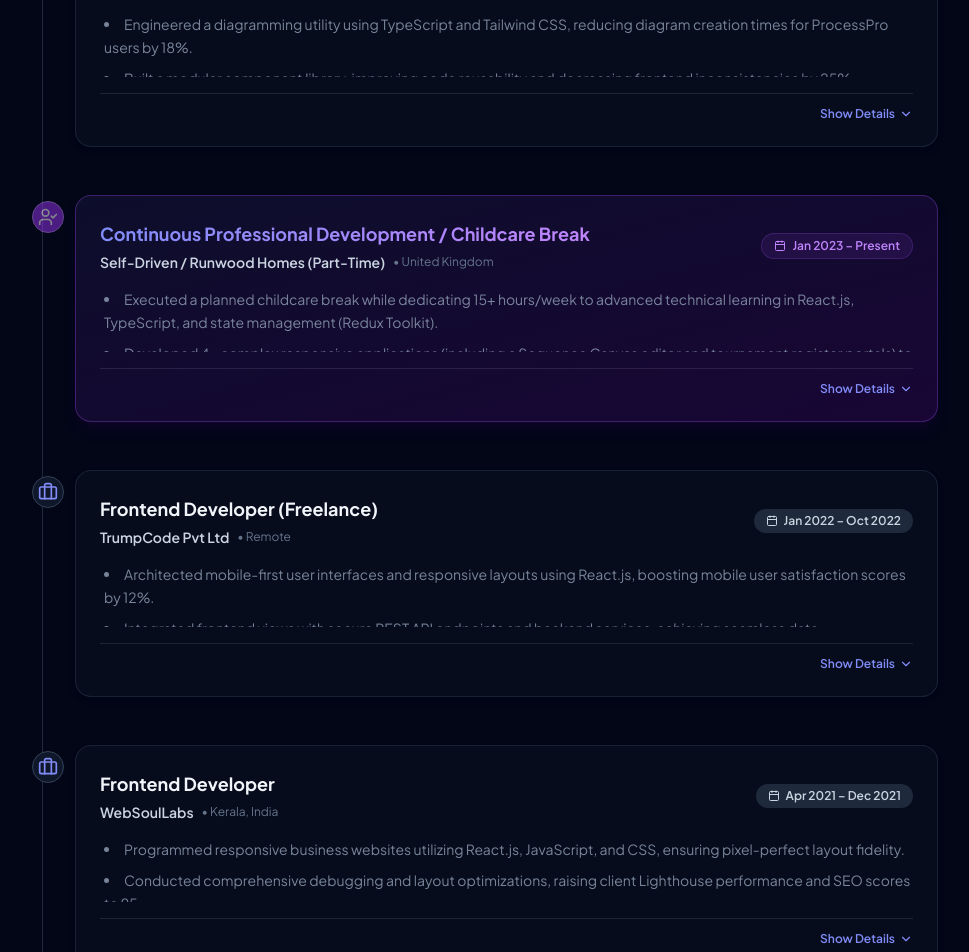
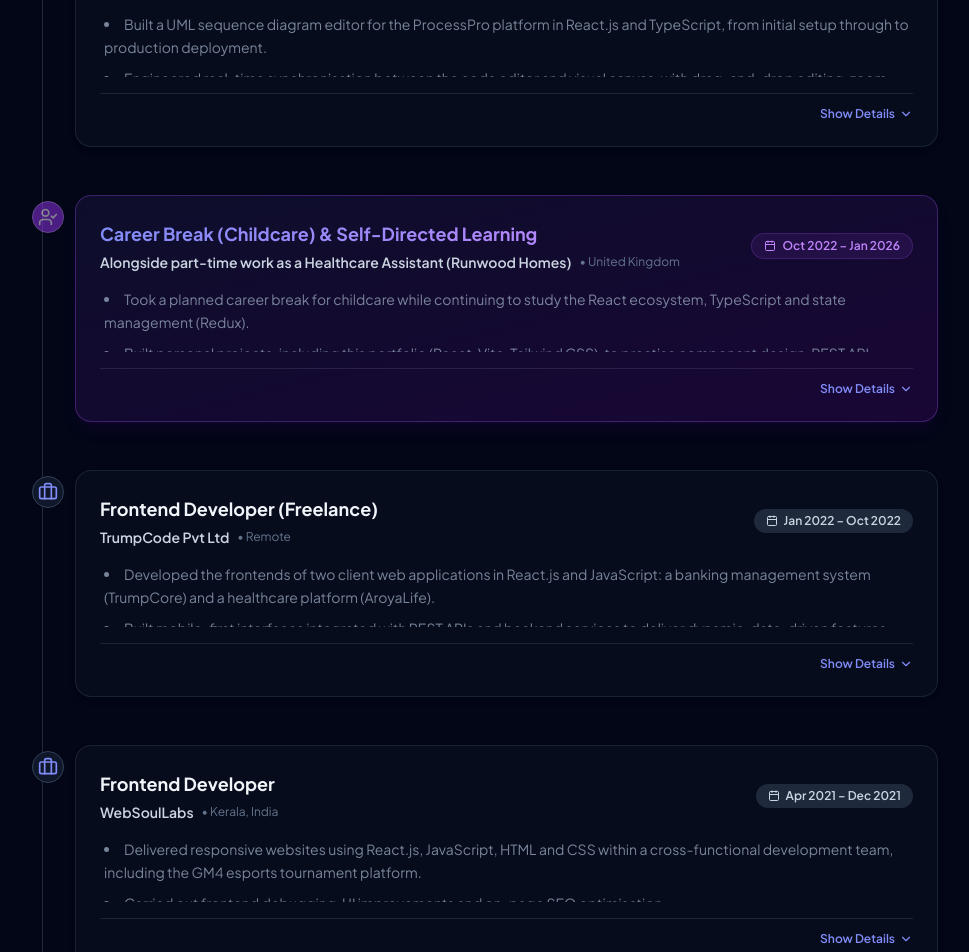
Before and after one commit to Namithakannoth/NamithaKannothVeedu-Personal-Portfolio, a React (Vite) app: page / in a window 1280 px wide. Shown: the part 1120-2072 px from the top of the page, without its empty margins (150-1119 px from the left). Built offline with nearby package versions, Linux system fonts and the light colour scheme.

Commit message:
Update portfolio content to match current CV

```diff
--- a/src/components/Education.jsx
+++ b/src/components/Education.jsx
@@ -22,7 +22,7 @@ export default function Education({ darkMode }) {
       provider: 'NextLeap',
       period: '2026 – Present',
       status: 'In Progress',
-      details: 'Engaging in a project-led fellowship focused on product analytics, SQL query optimization, Python-based data manipulation (Pandas, NumPy), and interactive dashboards using Tableau.'
+      details: 'Currently completing a project-based data analytics programme covering Excel, SQL, Python (pandas) and Power BI dashboards.'
     },
     {
       title: 'Capgemini Certified Web Developer',
--- a/src/components/Hero.jsx
+++ b/src/components/Hero.jsx
@@ -44,7 +44,7 @@ export default function Hero({ darkMode }) {
         <p className={`text-base sm:text-lg max-w-3xl mb-10 leading-relaxed font-normal animate-fade-in-up ${
           darkMode ? 'text-slate-400' : 'text-slate-600'
         }`} style={{ animationDelay: '0.3s' }}>
-          Performance-driven developer with <strong>2+ years of professional and freelance experience</strong> engineering responsive, accessible, and user-focused web interfaces. Specialized in <strong>React.js</strong>, <strong>TypeScript</strong>, <strong>Redux/State Management</strong>, and <strong>Tailwind CSS</strong>, with a proven track record of reducing developer overhead, integrating REST APIs, and delivering scalable codebases.
+          Frontend developer with <strong>around 2 years of hands-on experience</strong> across commercial and internship roles, building responsive, accessible, user-focused web interfaces. Skilled in <strong>React.js</strong>, <strong>TypeScript</strong>, <strong>Redux</strong> and <strong>Tailwind CSS</strong>, with experience delivering reusable component libraries and REST API integrations in Agile teams.
         </p>
 
         {/* CTA Buttons */}
--- a/src/components/Journey.jsx
+++ b/src/components/Journey.jsx
@@ -10,24 +10,24 @@ export default function Journey({ darkMode }) {
       period: 'Feb 2026 – Mar 2026',
       icon: <Briefcase className="w-5 h-5" />,
       bullets: [
-        'Engineered a diagramming utility using TypeScript and Tailwind CSS, reducing diagram creation times for ProcessPro users by 18%.',
-        'Built a modular component library, improving code reusability and decreasing frontend inconsistencies by 25%.',
-        'Collaborated in Agile Git-based sprints, resolving 15+ complex frontend bugs and UI refactoring tasks per week.',
-        'Enhanced responsiveness and rendering metrics of internal reporting dashboards to ensure optimal cross-device usability.',
-        'Worked with senior engineers to implement client-side data serialization and diagram exports.'
+        'Built a UML sequence diagram editor for the ProcessPro platform in React.js and TypeScript, from initial setup through to production deployment.',
+        'Engineered real-time synchronisation between the code editor and visual canvas, with drag-and-drop editing, zoom controls, saved sessions and PNG/SVG export.',
+        'Designed a reusable UI component library in TypeScript and Tailwind CSS, standardising the look and feel across 3+ internal tools.',
+        'Enhanced the usability of internal reporting tools through responsive UI improvements and targeted debugging.',
+        'Collaborated in an Agile team through GitHub workflows, raising pull requests, taking part in code reviews and presenting weekly progress to my manager.'
       ]
     },
     {
-      role: 'Continuous Professional Development / Childcare Break',
-      company: 'Self-Driven / Runwood Homes (Part-Time)',
+      role: 'Career Break (Childcare) & Self-Directed Learning',
+      company: 'Alongside part-time work as a Healthcare Assistant (Runwood Homes)',
       location: 'United Kingdom',
-      period: 'Jan 2023 – Present',
+      period: 'Oct 2022 – Jan 2026',
       icon: <UserCheck className="w-5 h-5" />,
       highlight: true,
       bullets: [
-        'Executed a planned childcare break while dedicating 15+ hours/week to advanced technical learning in React.js, TypeScript, and state management (Redux Toolkit).',
-        'Developed 4+ complex responsive applications (including a Sequence Canvas editor and tournament register portals) to master Vite configurations, custom React Hooks, and REST API integrations.',
-        'Maintained absolute currency with the modern frontend ecosystem, centering on web accessibility (WCAG), performance auditing, and Git workflows.'
+        'Took a planned career break for childcare while continuing to study the React ecosystem, TypeScript and state management (Redux).',
+        'Built personal projects, including this portfolio (React, Vite, Tailwind CSS), to practise component design, REST API integration and Git workflows.',
+        'Kept up to date with modern frontend practice, including web accessibility (WCAG basics) and responsive design.'
       ]
     },
     {
@@ -37,10 +37,9 @@ export default function Journey({ darkMode }) {
       period: 'Jan 2022 – Oct 2022',
       icon: <Briefcase className="w-5 h-5" />,
       bullets: [
-        'Architected mobile-first user interfaces and responsive layouts using React.js, boosting mobile user satisfaction scores by 12%.',
-        'Integrated frontend views with secure REST API endpoints and backend services, achieving seamless data synchronization.',
-        'Refactored legacy React architectures, improving load metrics by 20% and resolving cross-browser rendering discrepancies.',
-        'Performed thorough unit testing and debugged layout issues, substantially improving application core stability.'
+        'Developed the frontends of two client web applications in React.js and JavaScript: a banking management system (TrumpCore) and a healthcare platform (AroyaLife).',
+        'Built mobile-first interfaces integrated with REST APIs and backend services to deliver dynamic, data-driven features.',
+        'Carried out systematic testing, debugging and issue resolution across multiple releases.'
       ]
     },
     {
@@ -50,9 +49,8 @@ export default function Journey({ darkMode }) {
       period: 'Apr 2021 – Dec 2021',
       icon: <Briefcase className="w-5 h-5" />,
       bullets: [
-        'Programmed responsive business websites utilizing React.js, JavaScript, and CSS, ensuring pixel-perfect layout fidelity.',
-        'Conducted comprehensive debugging and layout optimizations, raising client Lighthouse performance and SEO scores to 95+.',
-        'Coordinated with cross-functional development teams during design iterations, speeding up product delivery timelines by 10%.'
+        'Delivered responsive websites using React.js, JavaScript, HTML and CSS within a cross-functional development team, including the GM4 esports tournament platform.',
+        'Carried out frontend debugging, UI improvements and on-page SEO optimisation.'
       ]
     }
   ];
--- a/src/components/Projects.jsx
+++ b/src/components/Projects.jsx
@@ -36,22 +36,23 @@ export default function Projects({ darkMode }) {
     {
       title: 'TrumpCore',
       subtitle: 'Banking Management System',
-      description: 'Administrative and operational dashboard panels built for banking internal workflows. Includes secure transaction tracking, reporting graphs, and client-profile management interfaces.',
+      description: 'Frontend for a centralised banking management system used for internal workflows, covering user and role management, customer accounts, transaction reporting, a real-time audit ledger and an administrative dashboard.',
       icon: <CreditCard className="w-6 h-6 text-pink-400" />,
       technologies: ['React.js', 'JavaScript', 'HTML5', 'CSS3', 'Bootstrap'],
       type: 'Client Project',
       isProprietary: false,
       features: [
         'Transaction logging and real-time audit ledger panel',
-        'Administrative dashboard with dynamic reporting charts',
-        'Client account lookup, modification, and onboarding flow',
+        'User and role management screens',
+        'Customer account handling interfaces',
+        'Transaction reporting and administrative dashboard',
         'Optimized responsive layouts for internal workspace laptops'
       ]
     },
     {
       title: 'AroyaLife',
       subtitle: 'Healthcare Application',
-      description: 'A doctor-patient communication web interface designed to simplify appointment booking, schedule management, and medical profiles for patients and healthcare providers.',
+      description: 'A healthcare management web interface for patients and doctors, covering appointment scheduling, online consultation, messaging and medical history tracking.',
       icon: <Heart className="w-6 h-6 text-emerald-400" />,
       technologies: ['React.js', 'JavaScript', 'HTML5', 'CSS3', 'SCSS'],
       type: 'Client Project',
@@ -59,7 +60,7 @@ export default function Projects({ darkMode }) {
       features: [
         'Dr. schedule calendar matching and booking interface',
         'Patient profile panel containing historical logs',
-        'Integrated messaging/notification component layout',
+        'Integrated messaging/notification component',
         'High-contrast visual layout for enhanced accessibility'
       ]
     }
```
Also changed, not shown: 1 other file (tests, documents, lock files or other folders).
